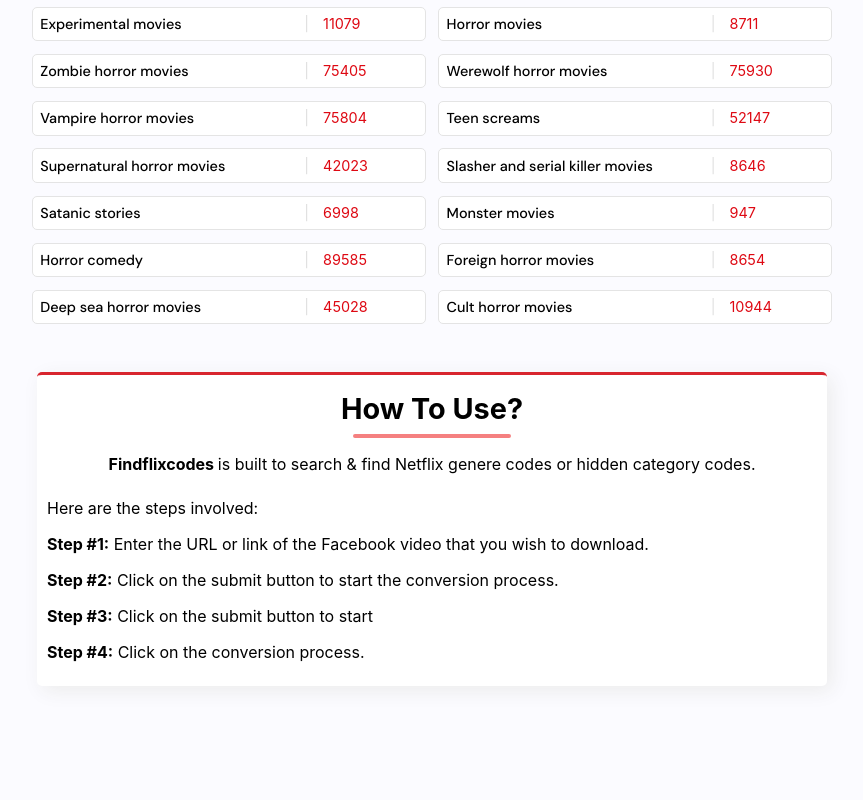
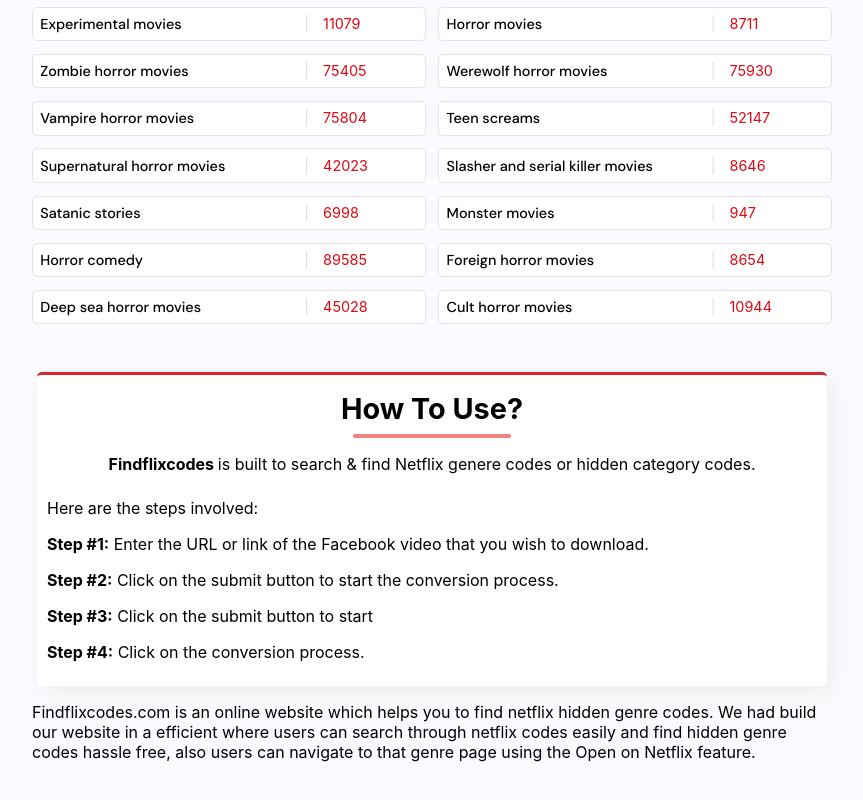
Before and after one commit to iabhishekrajpoot/netflixcodes, a React (Create React App) app: page / in a window 1280 px wide. Shown: the part 1477-2277 px from the top of the page, without its empty margins (208-1071 px from the left). Built offline with nearby package versions, Linux system fonts and the light colour scheme.

Commit message:
Update mainpage.jsx

```diff
--- a/src/components/mainpage.jsx
+++ b/src/components/mainpage.jsx
@@ -28,7 +28,9 @@ function MainPage() {
                         <p><strong>Step #3:</strong> Click on the submit button to start</p>
                         <p><strong>Step #4:</strong> Click on the conversion process.</p>
                     </div>
-
+                    <div>
+                     <p>Findflixcodes.com is an online website which helps you to find netflix hidden genre codes. We had build our website in a efficient where users can search through netflix codes easily and find hidden genre codes hassle free, also users can navigate to that genre page using the Open on Netflix feature.</p>
+                    </div>
                 </div>
             </div>
         </>
```
